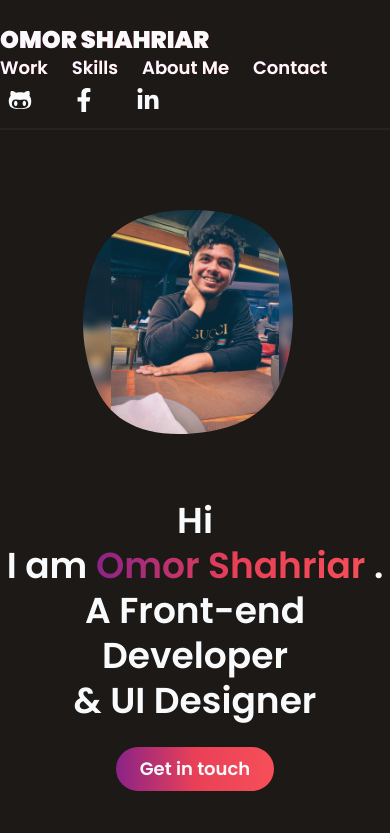
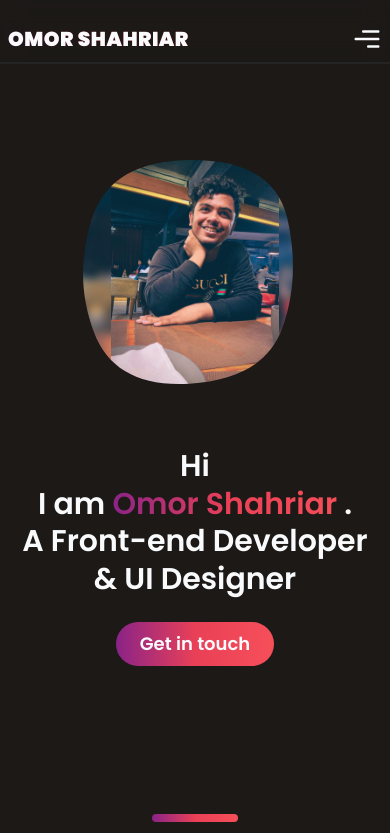
Before and after one commit to omorShahriar/portfolio, a Next.js app: page / in a window 390 px wide. Shown: the top 833 px of the page. Built offline with nearby package versions, Linux system fonts and the light colour scheme.

Commit message:
nav added

```diff
--- a/components/Hero.js
+++ b/components/Hero.js
@@ -2,9 +2,9 @@ import { HeroImage } from ".";
 import { GradientButton } from ".";
 const Hero = () => {
   return (
-    <div className="container mb-24 flex flex-wrap xl:gap-96 lg:gap-24 gap-y-16 justify-center lg:justify-start md:justify-between items-center mx-auto">
+    <div className="container mt-40 mb-24 flex flex-wrap xl:gap-96 lg:gap-24 gap-y-16 justify-center lg:justify-start md:justify-between items-center mx-auto">
       <div className="text-center md:text-left">
-        <h1 className="font-poppins text-slate-50 leading-tight  lg:text-5xl text-4xl mb-6 font-semibold ">
+        <h1 className="font-poppins text-slate-50 leading-tight  lg:text-5xl sm:text-4xl text-3xl mb-6 font-semibold ">
           Hi
           <br />I am{" "}
           <span className=" bg-gradient-to-r bg-clip-text text-transparent from-themePurple  via-themeRed-default to-themeRed-light">
--- a/components/NavBar.js
+++ b/components/NavBar.js
@@ -1,15 +1,28 @@
+import { useState } from "react";
+import { animated, useTransition, config } from "react-spring";
 import { FaGithubAlt, FaFacebookF, FaLinkedinIn } from "react-icons/fa";
+import { CgMenuRight, CgClose } from "react-icons/cg";
 import Link from "next/link";
 const BrandLink = () => (
   <a
     href="/"
-    className="font-black uppercase text-2xl text-slate-50 bg-gradient-to-r bg-clip-text transition-all hover:text-transparent from-themePurple  via-themeRed-default to-themeRed-light "
+    className="font-black tracking-wide uppercase md:text-2xl text-xl text-slate-50 bg-gradient-to-r bg-clip-text transition-all hover:text-transparent from-themePurple  via-themeRed-default to-themeRed-light "
   >
-    omor shahriar
+    Omor Shahriar
   </a>
 );
+const BreadCrumb = ({ onClick }) => (
+  <button
+    onClick={() => onClick(true)}
+    className=" lg:hidden text-3xl cursor-pointer text-slate-50  "
+  >
+    <CgMenuRight />
+  </button>
+);
 
-const NavList = ({ children }) => <ul className="flex gap-6">{children}</ul>;
+const NavList = ({ children }) => (
+  <ul className=" gap-6 hidden lg:flex ">{children}</ul>
+);
 const NavItem = ({ children }) => (
   <li className="text-slate-50 font-semibold text-[18px] leading-6 bg-gradient-to-r bg-clip-text transition-all hover:text-transparent from-themePurple  via-themeRed-default to-themeRed-light">
     {children}
@@ -22,7 +35,7 @@ const NavLink = ({ children, href }) => (
 );
 
 const SocialLinks = ({ children }) => (
-  <div className="flex gap-6">{children}</div>
+  <div className="lg:flex hidden gap-6">{children}</div>
 );
 const SocialLink = ({ href, children }) => (
   <span className=" flex items-center ">
@@ -34,8 +47,19 @@ const SocialLink = ({ href, children }) => (
     </a>
   </span>
 );
-const NavBar = () => (
-  <nav className="container pt-6 pb-2 mb-20 items-center border-b-themeGrey-light border-b-2 flex flex-wrap justify-between mx-auto">
+const NavBar = () => {
+  const [menuOpen, setMenuOpen] = useState(false);
+  const transitions = useTransition(menuOpen, {
+    from: { x: 200 },
+    enter: { x: 0 },
+    leave: { x: 200 },
+    reverse: menuOpen,
+    delay: 200,
+    config: config.gentle,
+  });
+  return (
+    <nav className="fixed top-0 w-full z-40 backdrop-blur-md border-b-themeGrey-light border-b-2 ">
+      <div className=" container px-2 pt-6 pb-2  items-center  flex flex-wrap justify-between mx-auto">
         <BrandLink />
         <NavList>
           <NavItem>
@@ -62,7 +86,55 @@ const NavBar = () => (
             <FaLinkedinIn />
           </SocialLink>
         </SocialLinks>
+        <BreadCrumb onClick={setMenuOpen} />
+      </div>
+      {transitions(
+        (styles, item) =>
+          item && (
+            <animated.aside
+              className="fixed right-0 top-0   z-50 backdrop-blur-md  h-screen  w-48  "
+              style={styles}
+            >
+              {" "}
+              <div className=" h-screen flex flex-col justify-between py-6 px-2  bg-themeGrey-light/80 w-full  ">
+                <button
+                  onClick={() => setMenuOpen(!menuOpen)}
+                  className="text-slate-50 text-3xl max-w-fit "
+                >
+                  <CgClose />
+                </button>
+
+                <ul className="flex flex-col gap-4 ">
+                  <NavItem>
+                    <NavLink href="#work">Work</NavLink>
+                  </NavItem>
+                  <NavItem>
+                    <NavLink href="#skills">Skills</NavLink>
+                  </NavItem>
+                  <NavItem>
+                    <NavLink href="#about-me">About Me</NavLink>
+                  </NavItem>
+                  <NavItem>
+                    <NavLink href="#contact">Contact</NavLink>
+                  </NavItem>
+                </ul>
+                <div className="flex gap-2  items-center justify-center ">
+                  <SocialLink href="https://www.facebook.com">
+                    <FaGithubAlt />
+                  </SocialLink>
+                  <SocialLink href="https://www.facebook.com">
+                    <FaFacebookF />
+                  </SocialLink>
+                  <SocialLink href="https://www.facebook.com">
+                    <FaLinkedinIn />
+                  </SocialLink>
+                </div>
+              </div>
+            </animated.aside>
+          )
+      )}
     </nav>
   );
+};
 
 export default NavBar;
--- a/components/Section.js
+++ b/components/Section.js
@@ -1,7 +1,7 @@
 import SectionTitle from "./SectionTitle";
 
 const Section = ({ children, title }) => (
-  <section className="container mx-auto mb-32">
+  <section className="container mx-auto mb-32 px-2">
     <SectionTitle>{title}</SectionTitle>
     {children}
   </section>
--- a/components/Skills.js
+++ b/components/Skills.js
@@ -2,7 +2,7 @@ import React from "react";
 import SkillCard from "./SkillCard";
 export default function Skills() {
   return (
-    <div className="text-slate-50 grid xl:grid-cols-6 md:grid-cols-2 gap-8">
+    <div className="text-slate-50 grid xl:grid-cols-4 xl:gap-12 md:grid-cols-2 gap-8">
       <SkillCard
         icon="FaUikit"
         skillDetails={{
--- a/package.json
+++ b/package.json
@@ -12,7 +12,8 @@
     "next": "12.0.7",
     "react": "17.0.2",
     "react-dom": "17.0.2",
-    "react-icons": "^4.3.1"
+    "react-icons": "^4.3.1",
+    "react-spring": "^9.4.2"
   },
   "devDependencies": {
     "autoprefixer": "^10.4.2",
```
Also changed, not shown: public/burger-menu.svg (added), 1 other file (tests, documents, lock files or other folders). Lines whose indentation alone changed are shown as unchanged.
